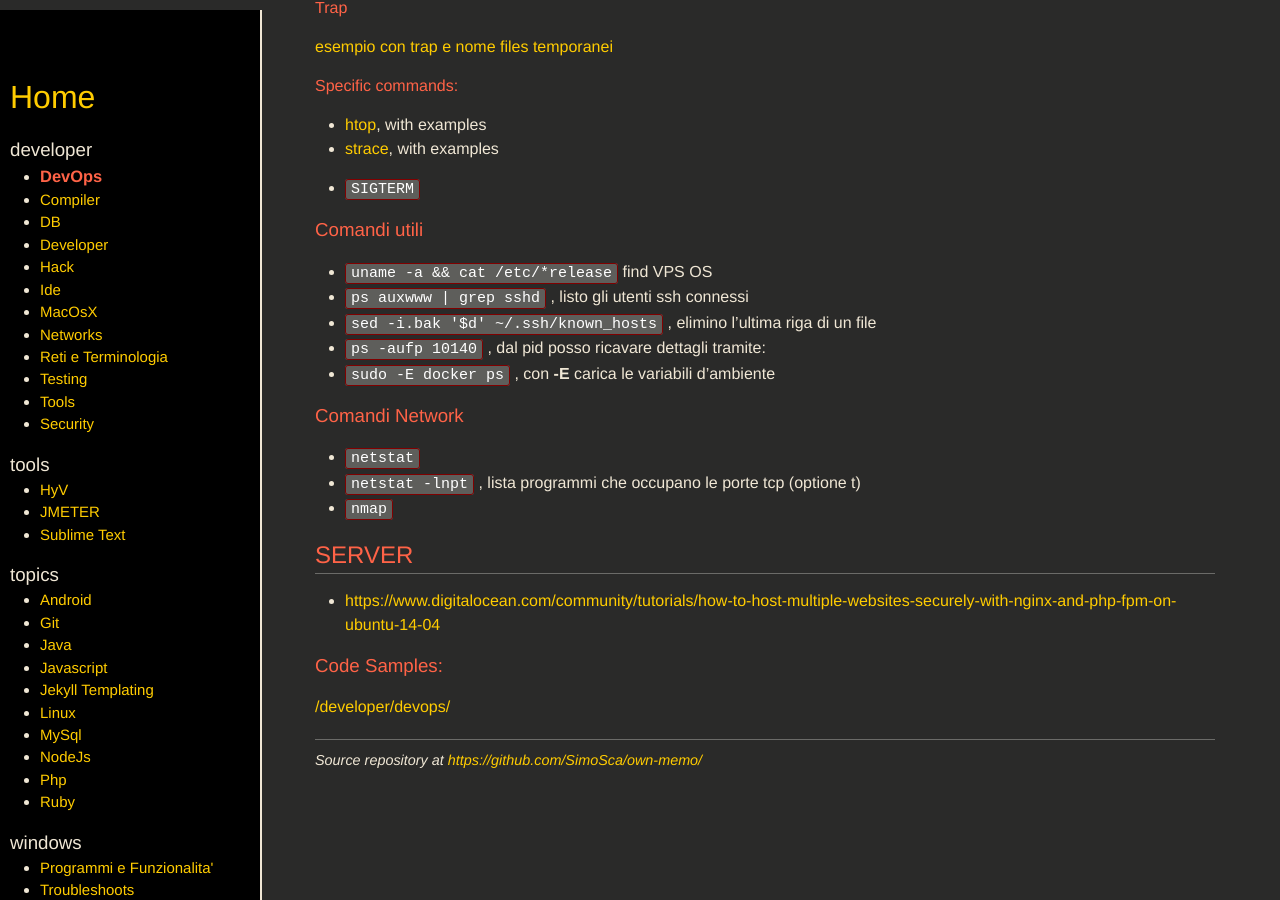
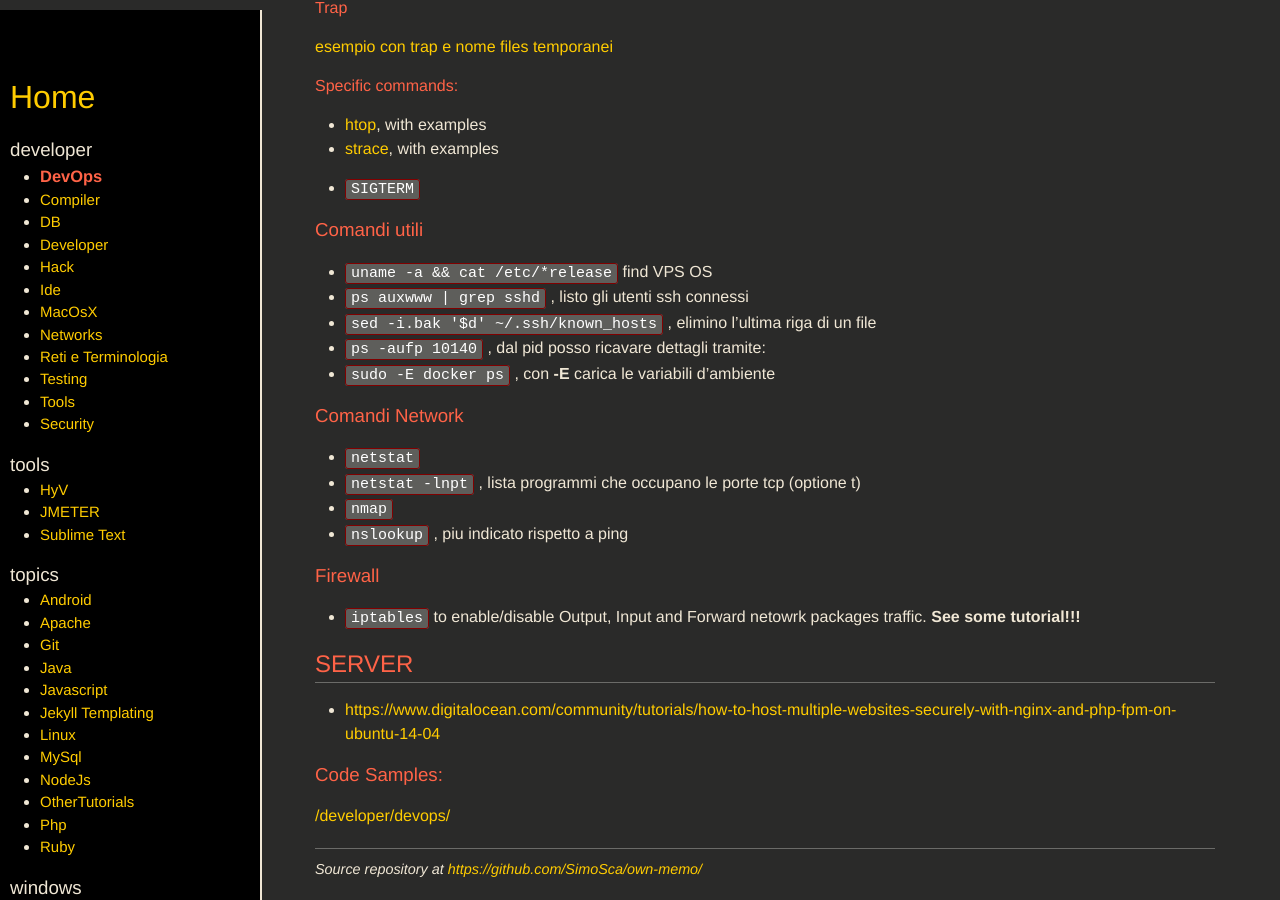
Before and after one commit to SimoSca/own-memo, a Jekyll site: the page built from _pages/developer/DevOps.md, in a window 1280 px wide and 900 px high, scrolled down 1408 px. Built offline with Jekyll 4.4.1, drawn with Linux system fonts in a browser that asks for light colours; nearby versions of some CDN libraries.

Commit message:
[new] added apache and tutorials pages

```diff
--- a/_pages/developer/DevOps.md
+++ b/_pages/developer/DevOps.md
@@ -98,6 +98,11 @@ Cercare un tutorial.
 - `netstat`
 - `netstat -lnpt` , lista programmi che occupano le porte tcp (optione t)
 - `nmap`
+- `nslookup` , piu indicato rispetto a ping
+
+### Firewall
+
+- `iptables` to enable/disable Output, Input and Forward netowrk packages traffic. **See some tutorial!!!**
 
 
 SERVER
```
Also changed, not shown: _pages/developer/hack.md (+6 -0 lines), _pages/developer/other-tutorlals.md (added, +15 -0 lines), _pages/topics/apache.md (added, +17 -0 lines), _pages/topics/php.md (+5 -0 lines), _pages/windows/Applicazioni-rimosse.html (renamed from _pages/windows/Applicazioni rimosse.html).
